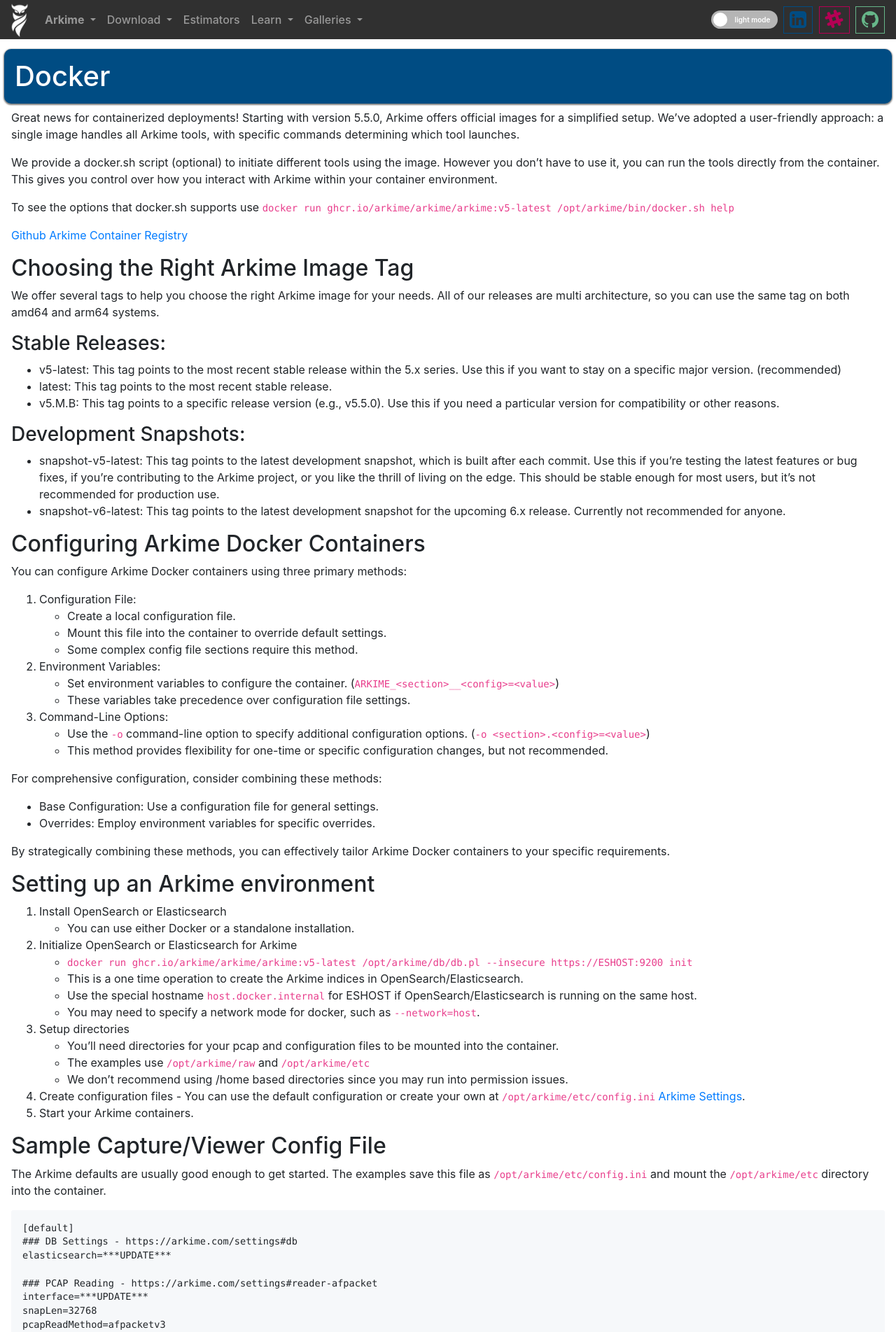
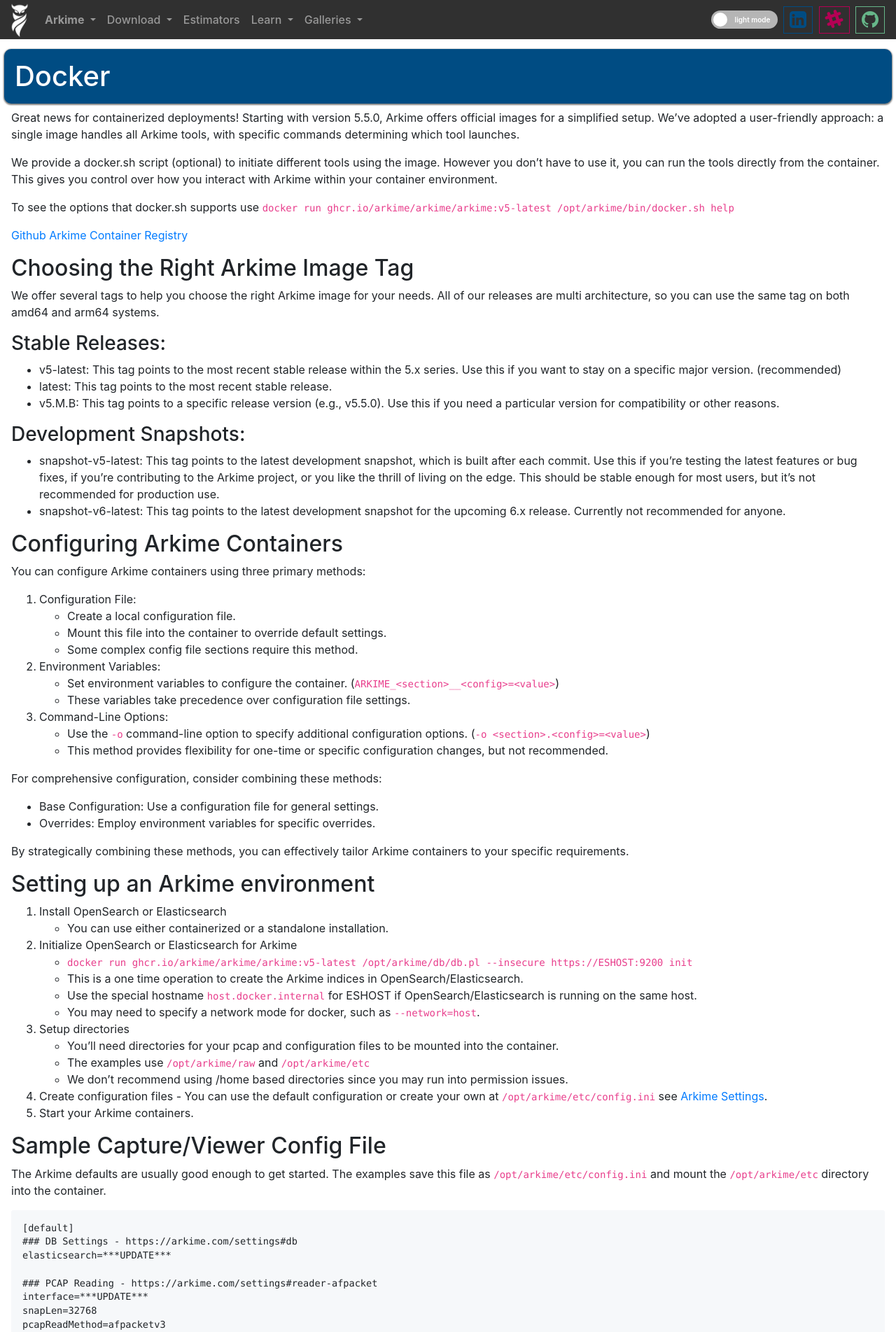
Before and after one commit to arkime/arkimeweb, a Jekyll site: the page built from _wiki/docker.md, in a window 1280 px wide. Shown: the top 1903 px of the page at 70% size. Built offline with Jekyll 4.4.1, drawn with Linux system fonts in a browser that asks for light colours.

Commit message:
minor wording

```diff
--- a/_wiki/docker.md
+++ b/_wiki/docker.md
@@ -39,10 +39,10 @@
 * snapshot-v5-latest: This tag points to the latest development snapshot, which is built after each commit. Use this if you're testing the latest features or bug fixes, if you're contributing to the Arkime project, or you like the thrill of living on the edge. This should be stable enough for most users, but it's not recommended for production use.
 * snapshot-v6-latest: This tag points to the latest development snapshot for the upcoming 6.x release. Currently not recommended for anyone.
 
-## Configuring Arkime Docker Containers
+## Configuring Arkime Containers
 {: .subsection }
 
-You can configure Arkime Docker containers using three primary methods:
+You can configure Arkime containers using three primary methods:
 
 1. Configuration File:
 * Create a local configuration file.
@@ -59,13 +59,13 @@
 * Base Configuration: Use a configuration file for general settings.
 * Overrides: Employ environment variables for specific overrides.
 
-By strategically combining these methods, you can effectively tailor Arkime Docker containers to your specific requirements.
+By strategically combining these methods, you can effectively tailor Arkime containers to your specific requirements.
 
 ## Setting up an Arkime environment
 {: .subsection }
 
 1. Install OpenSearch or Elasticsearch
-* You can use either Docker or a standalone installation.
+* You can use either containerized or a standalone installation.
 2. Initialize OpenSearch or Elasticsearch for Arkime
 * `docker run ghcr.io/arkime/arkime/arkime:v5-latest /opt/arkime/db/db.pl --insecure https://ESHOST:9200 init`
 * This is a one time operation to create the Arkime indices in OpenSearch/Elasticsearch.
@@ -75,7 +75,7 @@
 * You'll need directories for your pcap and configuration files to be mounted into the container.
 * The examples use `/opt/arkime/raw` and `/opt/arkime/etc`
 * We don't recommend using /home based directories since you may run into permission issues.
-4. Create configuration files - You can use the default configuration or create your own at `/opt/arkime/etc/config.ini` [Arkime Settings](/settings).
+4. Create configuration files - You can use the default configuration or create your own at `/opt/arkime/etc/config.ini` see [Arkime Settings](/settings).
 5. Start your Arkime containers.
 
 ## Sample Capture/Viewer Config File
```
